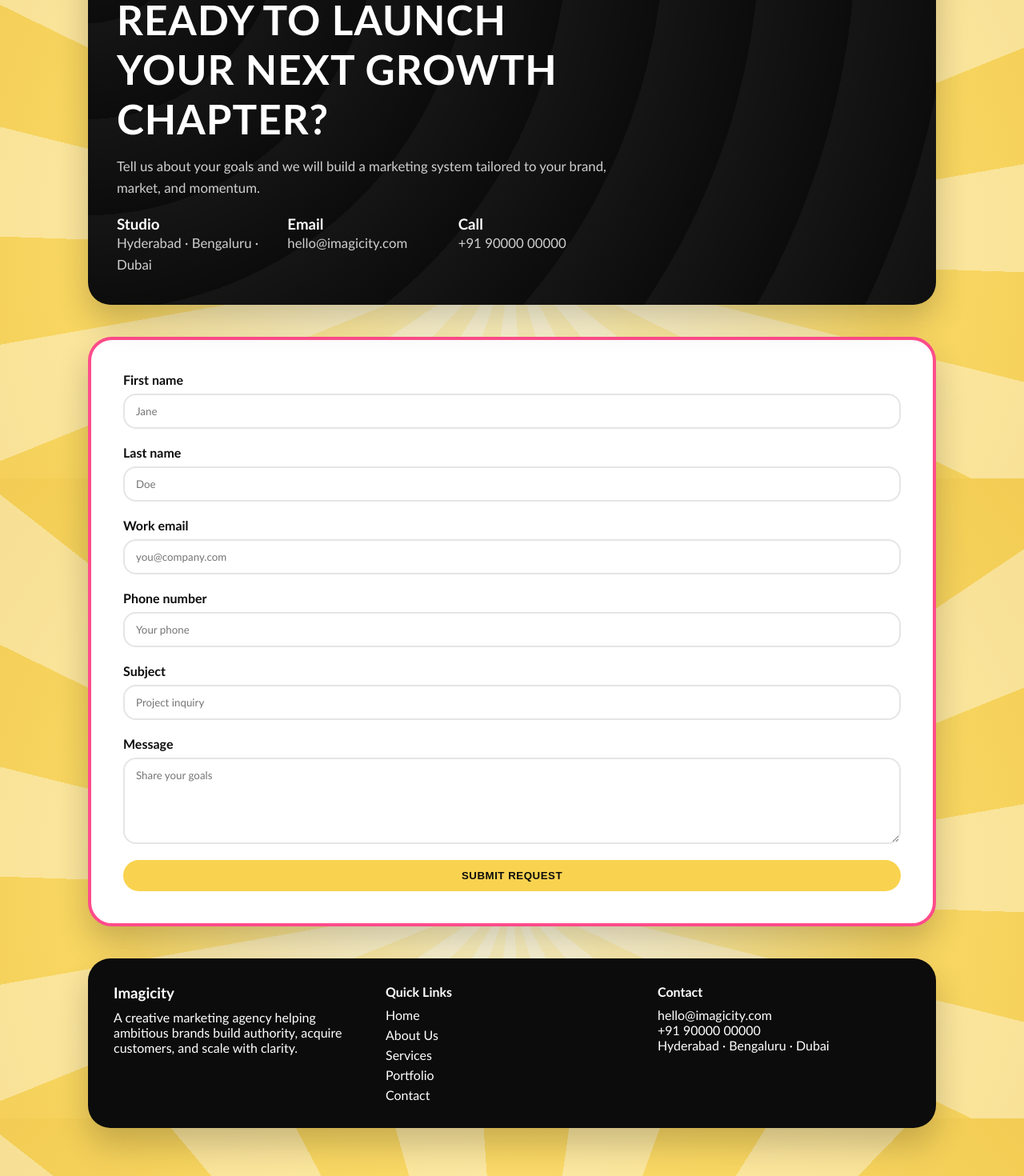
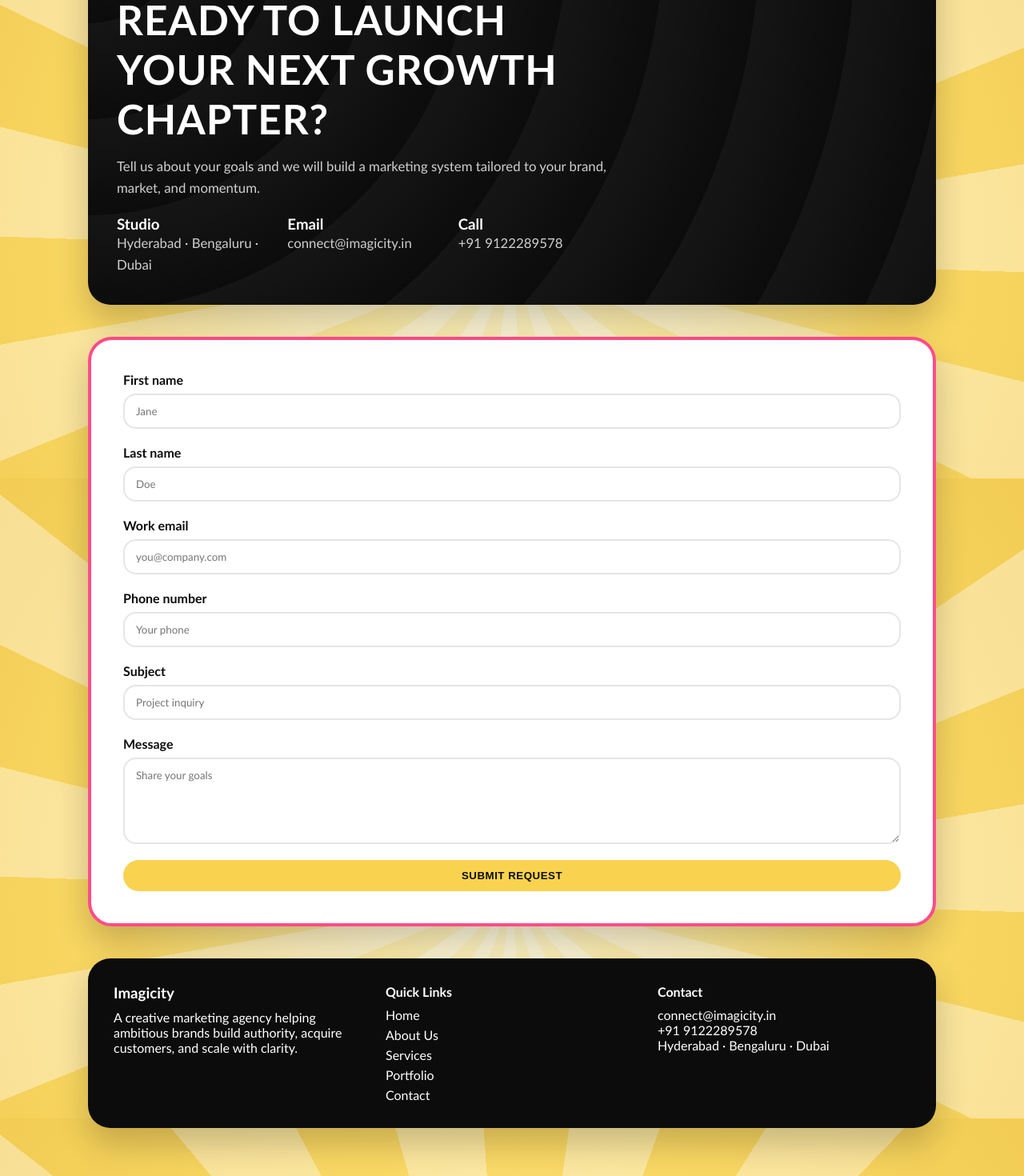
Before and after one commit to imagicity-stack/imagweb, a Next.js app: page /contact in a window 1280 px wide. Shown: the part 202-1672 px from the top of the page at 80% size. Built offline with nearby package versions, Linux system fonts and the light colour scheme.

Commit message:
Update contact info and sitemap

```diff
--- a/components/Layout.js
+++ b/components/Layout.js
@@ -91,8 +91,8 @@ export default function Layout({ children }) {
         </div>
         <div>
           <h4>Contact</h4>
-          <p>hello@imagicity.com</p>
-          <p>+91 90000 00000</p>
+          <p>connect@imagicity.in</p>
+          <p>+91 9122289578</p>
           <p>Hyderabad · Bengaluru · Dubai</p>
         </div>
       </footer>
--- a/pages/contact.js
+++ b/pages/contact.js
@@ -89,11 +89,11 @@ export default function ContactPage() {
             </div>
             <div>
               <h3>Email</h3>
-              <p>hello@imagicity.com</p>
+              <p>connect@imagicity.in</p>
             </div>
             <div>
               <h3>Call</h3>
-              <p>+91 90000 00000</p>
+              <p>+91 9122289578</p>
             </div>
           </div>
         </div>
```
Also changed, not shown: public/robots.txt, 1 other file (tests, documents, lock files or other folders).
